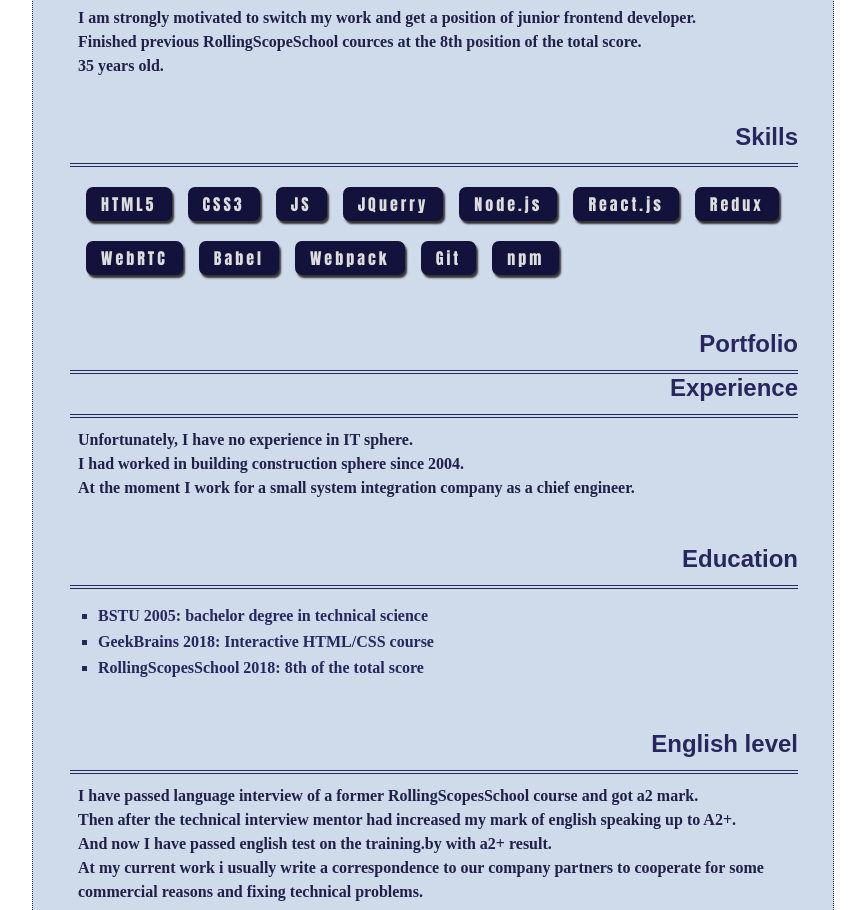
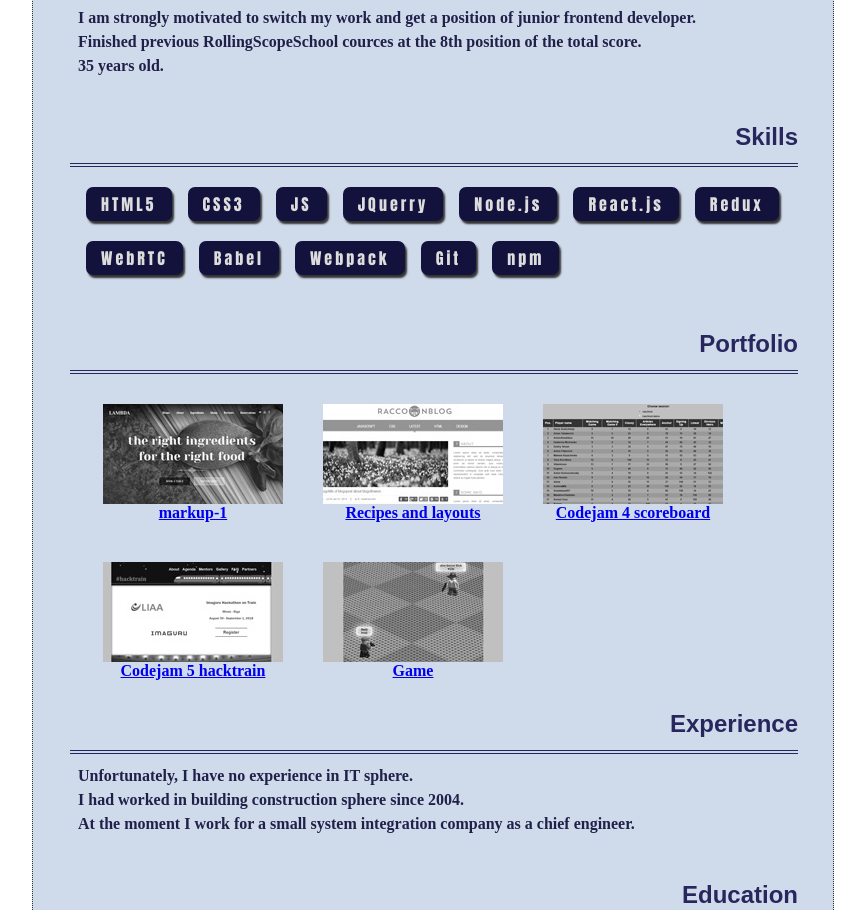
Before and after one commit to godofnoobs/rsschool-codejam1-cv, a plain HTML site: page index.html in a window 1280 px wide. Shown: the part 229-1139 px from the top of the page, without its empty margins (207-1072 px from the left). Drawn offline with Linux system fonts and the light colour scheme.

Commit message:
feat: create portfolio section

```diff
--- a/index.html
+++ b/index.html
@@ -64,6 +64,38 @@
         <h2 class="section-heading">
             Portfolio
         </h2>
+        <div class="portfolio-examples">
+          <a href="https://godofnoobs-markup.surge.sh/" target="_blank">
+            <figure>
+              <img src="./images/markup.jpg" alt="">
+              <figcaption>markup-1</figcaption>
+            </figure>
+          </a>
+          <a href="https://godofnoobs-recipes.surge.sh//" target="_blank">
+            <figure>
+              <img src="./images/recipes.jpg" alt="">
+              <figcaption>Recipes and layouts</figcaption>
+            </figure>
+          </a>
+          <a href="https://godofnoobs-codejam4.surge.sh//" target="_blank">
+            <figure>
+              <img src="./images/codejam4.jpg" alt="">
+              <figcaption>Codejam 4 scoreboard</figcaption>
+            </figure>
+          </a>
+          <a href="https://godofnoobs-hacktrain.surge.sh//" target="_blank">
+            <figure>
+              <img src="./images/hacktrain.jpg" alt="">
+              <figcaption>Codejam 5 hacktrain</figcaption>
+            </figure>
+          </a>
+          <a href="https://godofnoobs-game.surge.sh//" target="_blank">
+            <figure>
+              <img src="./images/game.jpg" alt="">
+              <figcaption>Game</figcaption>
+            </figure>
+          </a>
+        </div>
       </section>
       <a id="experience" class="clear-fix"></a>
       <section class="main-section">
--- a/styles/style.css
+++ b/styles/style.css
@@ -157,3 +157,32 @@
   list-style-type: square;
   color: #27275e;
 }
+.portfolio-examples {
+  display: flex;
+  flex-wrap: wrap;
+  width: 100%;
+  padding: 10px 50px 10px 50px;
+  min-height: 150px;
+  overflow: auto;
+}
+.portfolio-examples figure {
+  margin: 20px;
+  transition: transform 300ms;
+}
+.portfolio-examples figure:hover {
+  transform: scale(1.3);
+  transition: transform 300ms;
+}
+.portfolio-examples figcaption {
+  font-size: 16px;
+  font-weight: 700;
+  text-align: center;
+}
+.portfolio-examples img {
+  filter: grayscale(1);
+  transition: filter 300ms;
+}
+.portfolio-examples figure:hover img {
+  filter: grayscale(0);
+  transition: filter 300ms;
+}
```
Also changed, not shown: images/codejam4.jpg (added), images/game.jpg (added), images/hacktrain.jpg (added), images/markup.jpg (added), images/recipes.jpg (added).
